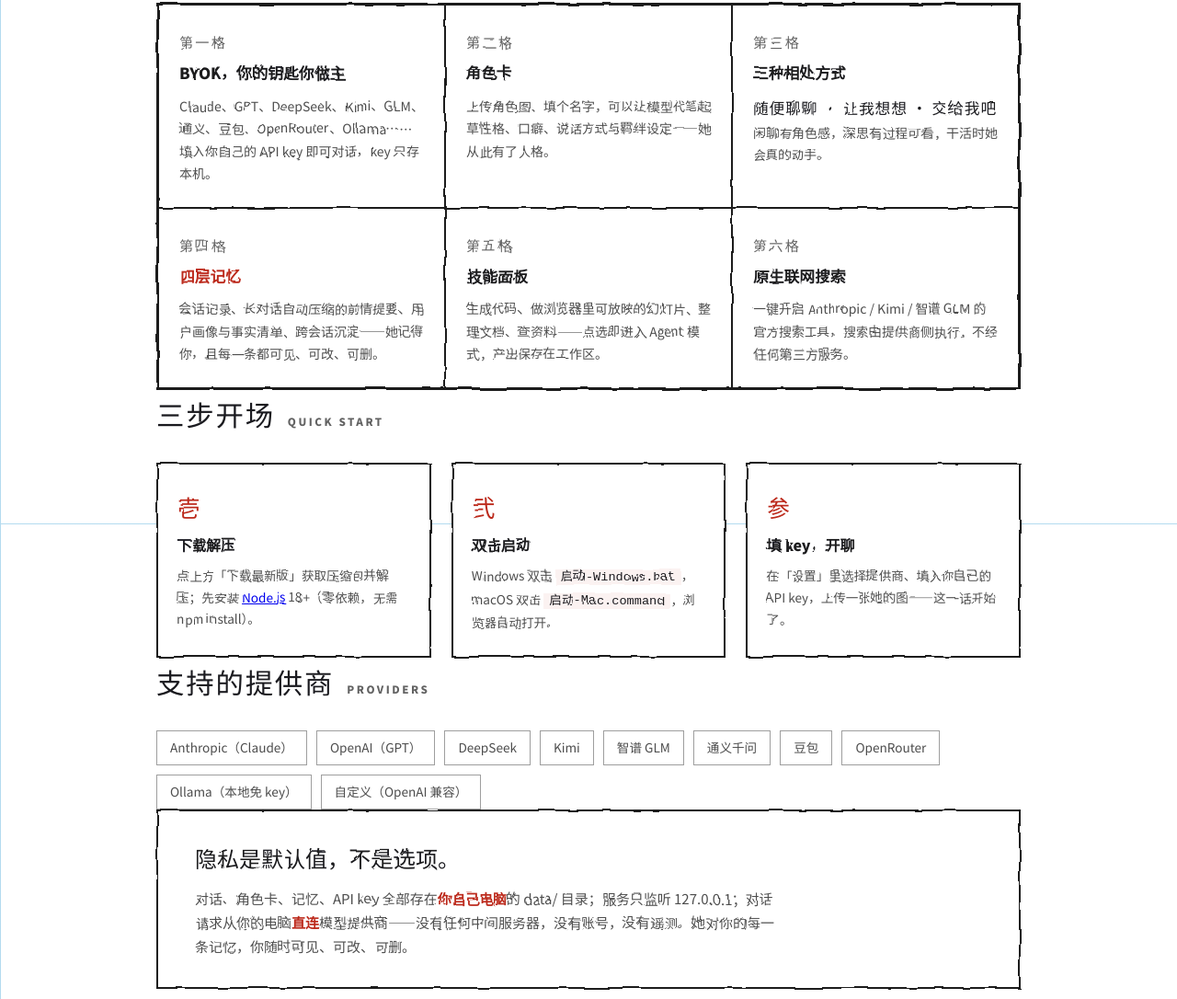
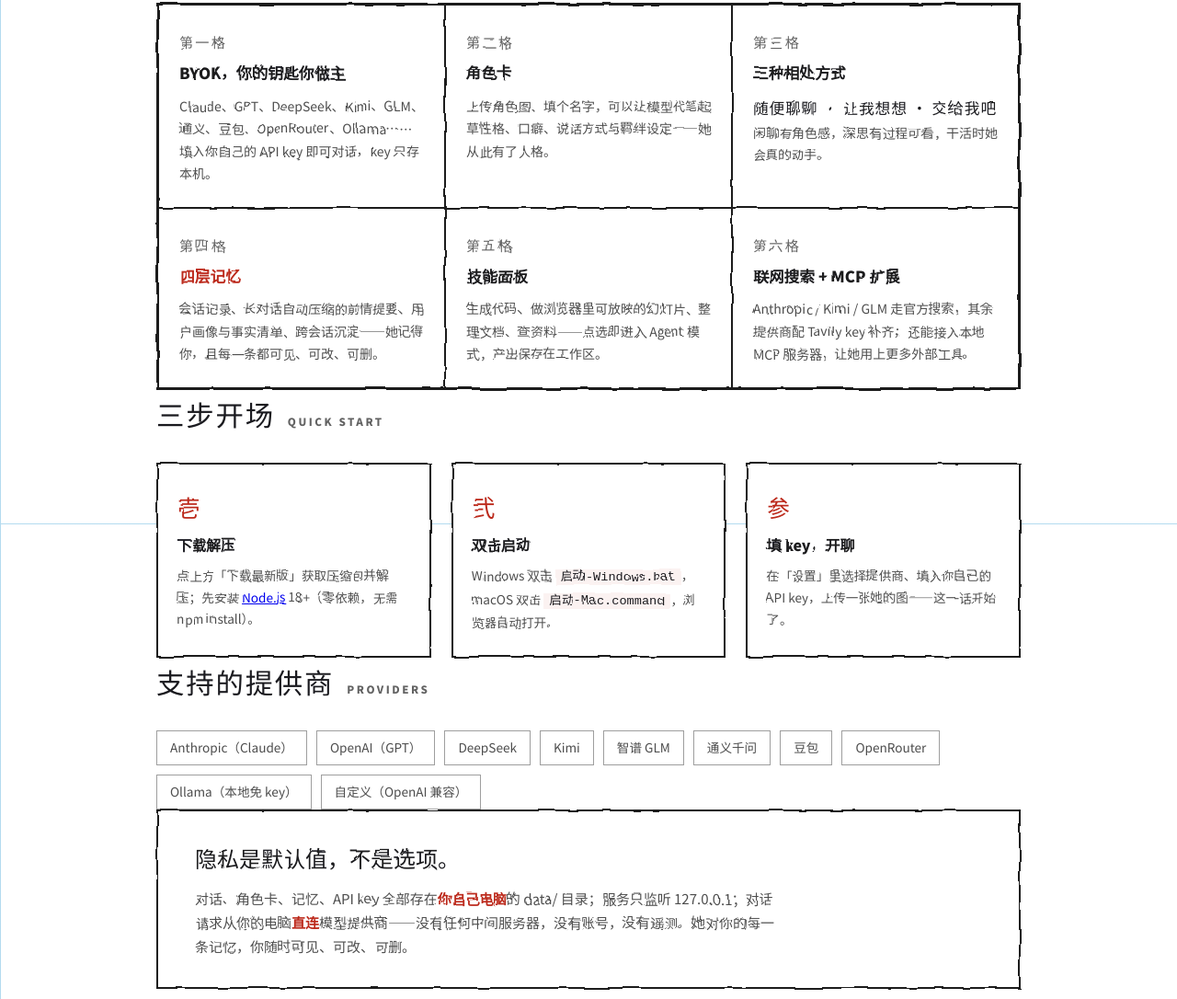
Before and after one commit to c18229039407-arch/2cy-agent, a website: page docs/index.html in a window 1280 px wide. Shown: the part 1031-2117 px from the top of the page at 92% size. Drawn offline with Linux system fonts and the light colour scheme; a web font is replaced by a local one.

Commit message:
主页：第六格同步 v0.7 能力（搜索全覆盖 + MCP 扩展）

```diff
--- a/docs/index.html
+++ b/docs/index.html
@@ -171,7 +171,7 @@
       <div class="koma"><span class="tag">第三格</span><h3>三种相处方式</h3><p class="modes">随便聊聊 · 让我想想 · 交给我吧</p><p>闲聊有角色感，深思有过程可看，干活时她会真的动手。</p></div>
       <div class="koma accent"><span class="tag">第四格</span><h3>四层记忆</h3><p>会话记录、长对话自动压缩的前情提要、用户画像与事实清单、跨会话沉淀——她记得你，且每一条都可见、可改、可删。</p></div>
       <div class="koma"><span class="tag">第五格</span><h3>技能面板</h3><p>生成代码、做浏览器里可放映的幻灯片、整理文档、查资料——点选即进入 Agent 模式，产出保存在工作区。</p></div>
-      <div class="koma"><span class="tag">第六格</span><h3>原生联网搜索</h3><p>一键开启 Anthropic / Kimi / 智谱 GLM 的官方搜索工具，搜索由提供商侧执行，不经任何第三方服务。</p></div>
+      <div class="koma"><span class="tag">第六格</span><h3>联网搜索 + MCP 扩展</h3><p>Anthropic / Kimi / GLM 走官方搜索，其余提供商配 Tavily key 补齐；还能接入本地 MCP 服务器，让她用上更多外部工具。</p></div>
     </div>
   </section>
 
```
